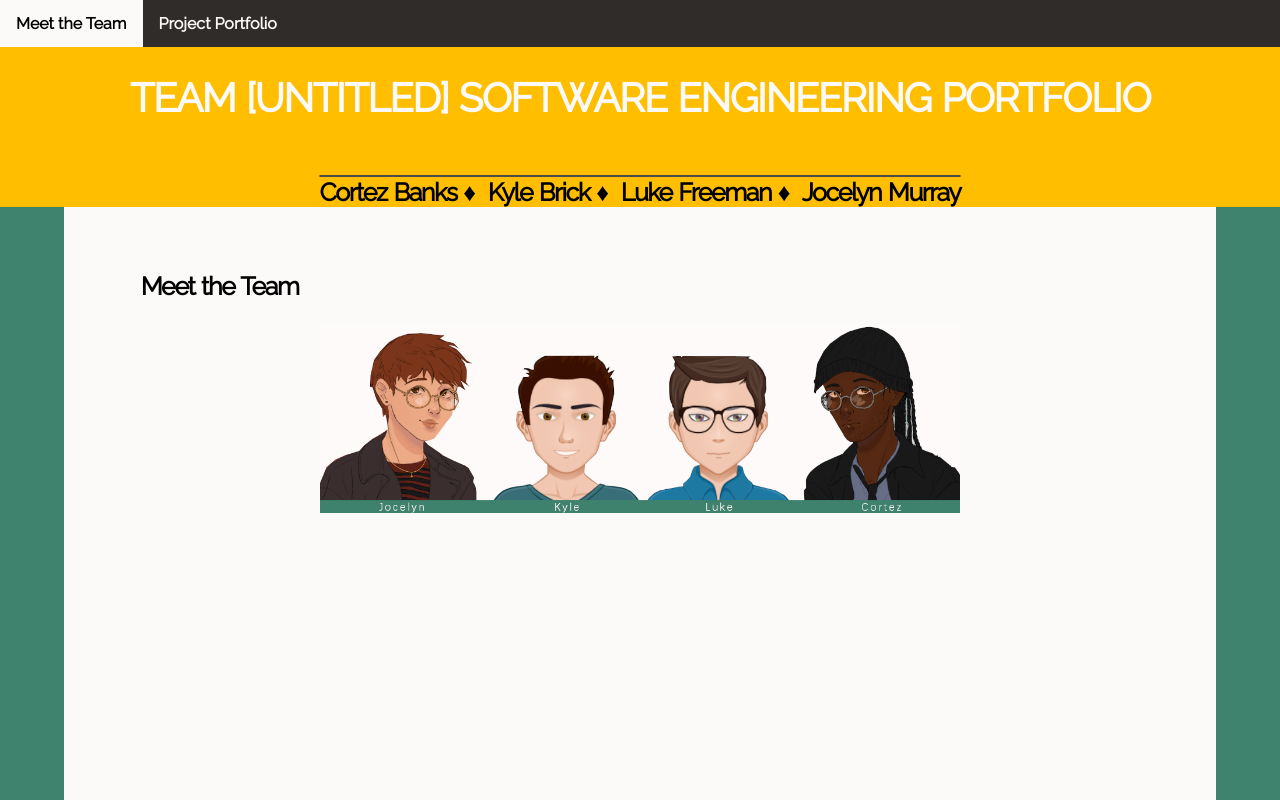
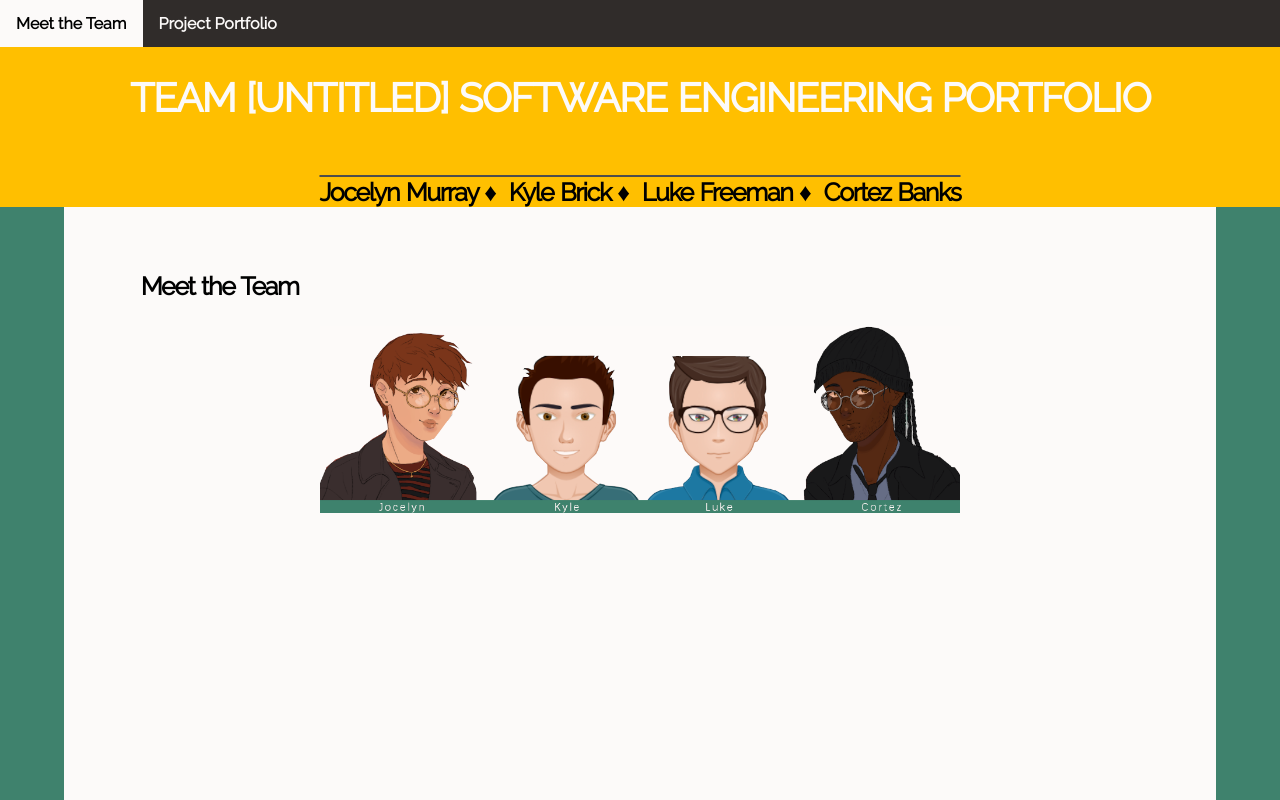
Before and after one commit to Software-Engineering-Fall-2021/getting-to-know-everyone-v2, a website: page client/index.html in a window 1280 px wide. Drawn offline with Linux system fonts and the light colour scheme.

Commit message:
Changed name order to reflect team image map.

```diff
--- a/client/index.html
+++ b/client/index.html
@@ -23,7 +23,7 @@
             <h1><br>Team [Untitled] Software Engineering Portfolio</h1>
         </div>
     </div>
-    <h2>Cortez Banks &diams;&nbsp; Kyle Brick &diams;&nbsp; Luke Freeman &diams;&nbsp; Jocelyn Murray</h2>
+    <h2>Jocelyn Murray &diams;&nbsp; Kyle Brick &diams;&nbsp; Luke Freeman &diams;&nbsp; Cortez Banks</h2>
     <p>&nbsp;</p>
     <h3>Meet the Team</h3>
     <img src="./img/Avatars.PNG">
```
